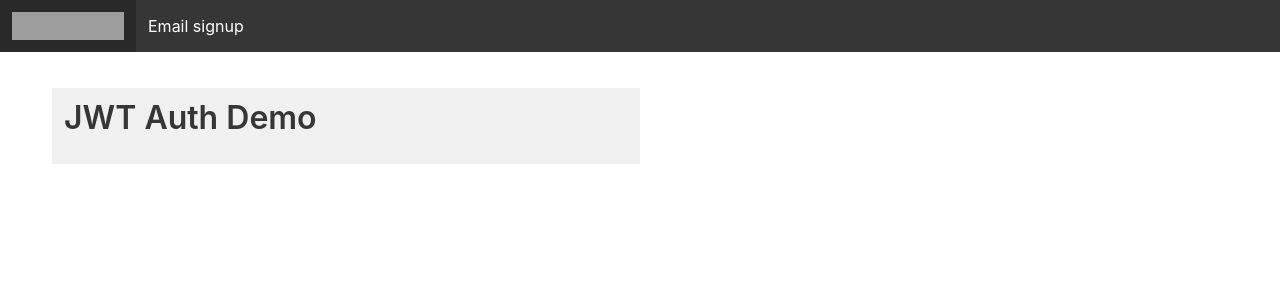
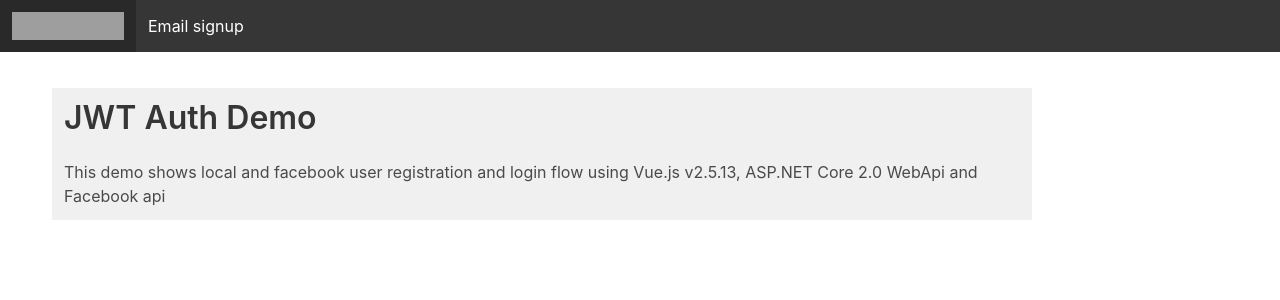
Before and after one commit to mmacneil/VueASPNETCore2WebApiAuth, a Vue app in the folder frontend/: page / in a window 1280 px wide. Shown: the top 300 px of the page. Built offline with nearby package versions, Linux system fonts and the light colour scheme; grey boxes are pictures that could not be loaded.

Commit message:
Building out vue frontend.

```diff
--- a/frontend/src/components/HelloWorld.vue
+++ b/frontend/src/components/HelloWorld.vue
@@ -1,11 +1,11 @@
 <template>
 <div class="columns">
-  <div class="column is-6" style="background:#f0f0f0">
-    <div class="content">
+  <div class="column is-10 hello">
+
        <h1 class="title">
         {{ msg }}
       </h1>
-    </div>
+       <p>This demo shows local and facebook user registration and login flow using Vue.js v2.5.13, ASP.NET Core 2.0 WebApi and Facebook api</p>
   </div>
 </div>
 </template>
@@ -18,3 +18,8 @@ export default class HelloWorld extends Vue {
   @Prop() private msg: string;
 }
 </script>
+
+<!-- Add "scoped" attribute to limit CSS to this component only -->
+<style scoped>
+.hello {background:#f0f0f0}
+</style>
```
